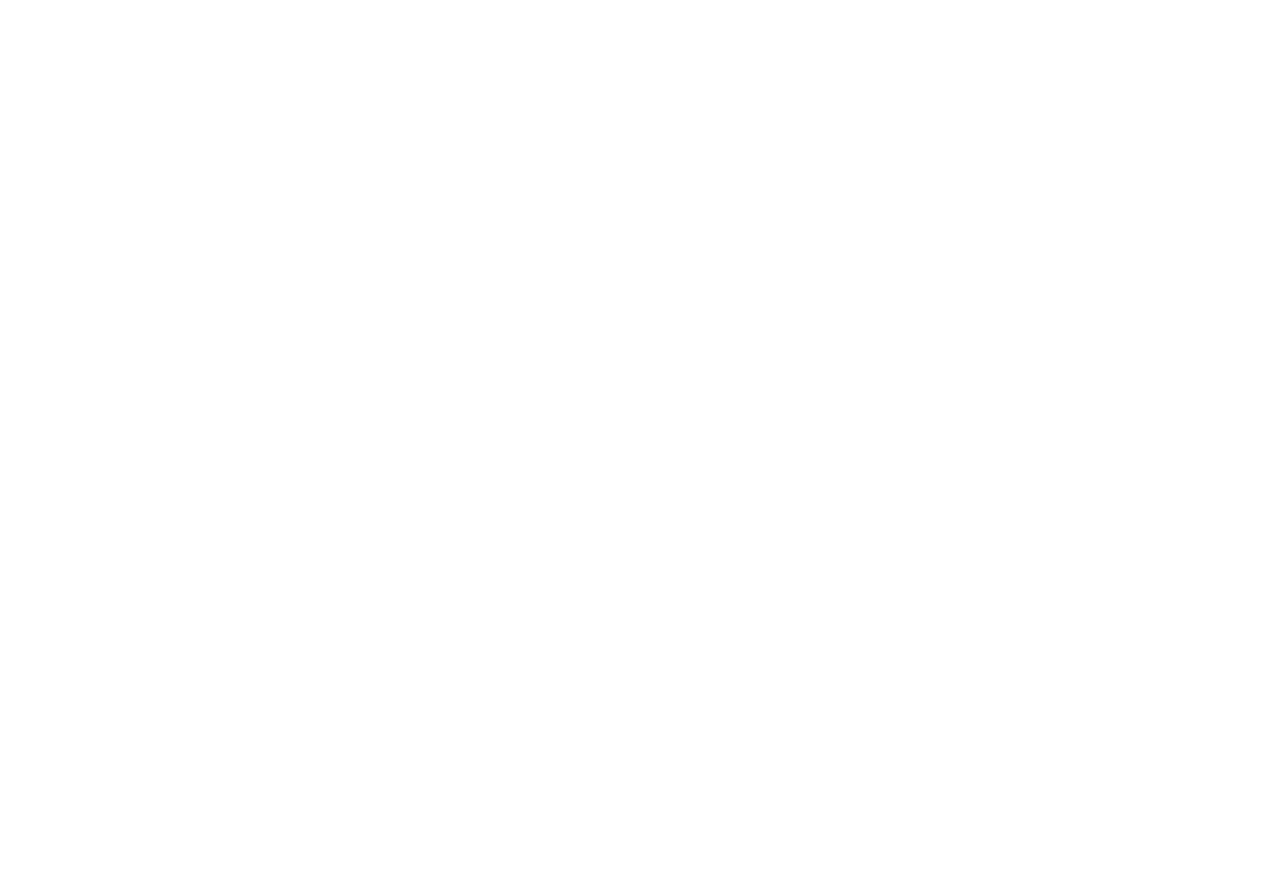
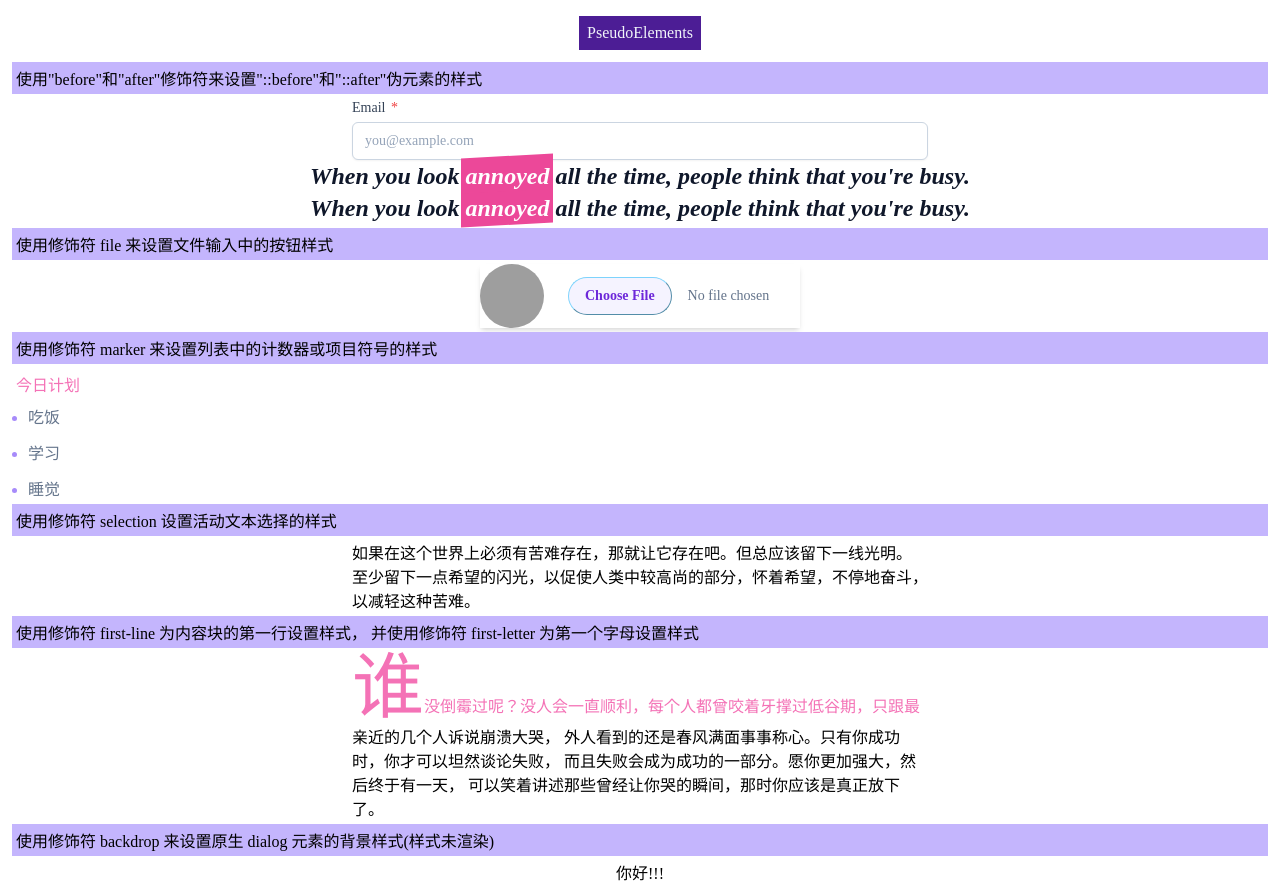
Before and after one commit to yuayuz/tailwindcss-learning, a Vue app: page /PseudoElements in a window 1280 px wide. Before the commit this address had no page. Before the commit the page ends 800 px from the top, so only its background shows below. Built offline with nearby package versions, Linux system fonts and the light colour scheme; grey boxes are pictures that could not be loaded.

Commit message:
add `PseudoElements`

```diff
--- a/src/router/index.ts
+++ b/src/router/index.ts
@@ -1,6 +1,7 @@
 import { createRouter, createWebHistory } from 'vue-router'
 import Home from '@/views/Home.vue'
 import PseudoClasses from '@/views/coreConcepts/PseudoClasses.vue'
+import PseudoElements from '@/views/coreConcepts/PseudoElements.vue'
 
 const router = createRouter({
   history: createWebHistory(import.meta.env.BASE_URL),
@@ -14,6 +15,11 @@ const router = createRouter({
       path: '/PseudoClasses',
       name: 'PseudoClasses',
       component: PseudoClasses
+    },
+    {
+      path: '/PseudoElements',
+      name: 'PseudoElements',
+      component: PseudoElements
     }
   ]
 })
--- a/src/views/Home.vue
+++ b/src/views/Home.vue
@@ -17,6 +17,12 @@ const handleRouter = function (page: string) {
   >
     PseudoClasses
   </button>
+  <button
+    @click="handleRouter('PseudoElements')"
+    class="rounded-full bg-violet-500 text-slate-50 hover:bg-violet-800"
+  >
+    PseudoElements
+  </button>
 </template>
 
 <style scoped>
--- /dev/null
+++ b/src/views/coreConcepts/PseudoElements.vue
@@ -0,0 +1,117 @@
+<script setup lang="ts"></script>
+
+<template>
+  <header class="flex w-full items-center justify-center">
+    <h1 class="m-2 w-min bg-violet-900 p-2 text-slate-100">PseudoElements</h1>
+  </header>
+  <!-- 使用"before"和"after"修饰符来设置"::before"和"::after"伪元素的样式 -->
+  <p class="m-1 bg-violet-300 p-1">
+    使用"before"和"after"修饰符来设置"::before"和"::after"伪元素的样式
+  </p>
+  <label class="mx-auto block max-w-xl">
+    <span
+      class="block text-sm font-medium text-slate-700 after:ml-0.5 after:text-red-500 after:content-['*']"
+    >
+      Email
+    </span>
+    <!-- 占位符文本: 使用修饰符为任何输入或文本区域的占位符文本设置样式 placeholder -->
+    <input
+      type="email"
+      name="email"
+      class="mt-1 block w-full rounded-md border border-slate-300 bg-white px-3 py-2 placeholder-slate-400 shadow-sm focus:border-sky-500 focus:outline-none focus:ring-1 focus:ring-sky-500 sm:text-sm"
+      placeholder="you@example.com"
+    />
+  </label>
+  <!-- 当使用这些修饰符时，Tailwind 会自动content: ''默认添加，因此您不必指定它，除非您想要不同的值 -->
+  <blockquote class="text-center text-2xl font-semibold italic text-slate-900">
+    When you look
+    <span
+      class="relative inline-block before:absolute before:-inset-1 before:block before:-skew-y-3 before:bg-pink-500"
+    >
+      <span class="relative text-white">annoyed</span>
+    </span>
+    all the time, people think that you're busy.
+  </blockquote>
+  <!--
+  值得注意的是，在 Tailwind 项目中，大多数情况下并不需要伪::before元素::after
+  —— 使用真正的 HTML 元素通常更简单。
+  例如，这里是与上面相同的设计，但使用伪元素<span>代替::before，
+  这样更容易阅读，而且代码实际上更少
+  -->
+  <blockquote class="text-center text-2xl font-semibold italic text-slate-900">
+    When you look
+    <span class="relative">
+      <span class="absolute -inset-1 block -skew-y-3 bg-pink-500" aria-hidden="true"></span>
+      <span class="relative text-white">annoyed</span>
+    </span>
+    all the time, people think that you're busy.
+  </blockquote>
+  <!-- before 和 after 用于伪元素的内容,实际上不在 DOM 中且用户无法选择 -->
+
+  <!-- 文件输入按钮: 使用修饰符 file 来设置文件输入中的按钮样式 -->
+  <p class="m-1 bg-violet-300 p-1">使用修饰符 file 来设置文件输入中的按钮样式</p>
+  <form class="mx-auto flex max-w-xs items-center space-x-6 shadow-md">
+    <div class="shrink-0">
+      <img
+        class="h-16 w-16 rounded-full object-cover"
+        src="https://images.unsplash.com/photo-1580489944761-15a19d654956?ixlib=rb-1.2.1&ixid=MnwxMjA3fDB8MHxwaG90by1wYWdlfHx8fGVufDB8fHx8&auto=format&fit=crop&w=1361&q=80"
+        alt="Current profile photo"
+      />
+    </div>
+    <label class="block">
+      <span class="sr-only">Choose profile photo</span>
+      <!-- Tailwind 的边框重置不适用于文件输入按钮。这意味着要为文件输入按钮添加边框，需要使用类明确设置边框样式，file:border-solid就像任何边框宽度实用程序一样 -->
+      <input
+        type="file"
+        class="block w-full text-sm text-slate-500 file:mr-4 file:rounded-full file:border file:border-sky-300 file:bg-violet-50 file:px-4 file:py-2 file:text-sm file:font-semibold file:text-violet-700 hover:file:bg-violet-100"
+      />
+    </label>
+  </form>
+
+  <!-- 列表标记: 使用修饰符 marker 来设置列表中的计数器或项目符号的样式 -->
+  <p class="m-1 bg-violet-300 p-1">使用修饰符 marker 来设置列表中的计数器或项目符号的样式</p>
+  <div>
+    <p class="m-1 p-1 text-pink-400">今日计划</p>
+    <!-- 将marker修饰符设计为可继承的，因此虽然可以直接在元素上使用它<li>，但也可以将其用于父元素，以避免重复 -->
+    <ul role="list" class="list-disc space-y-3 pl-5 text-slate-500 marker:text-violet-400">
+      <li>吃饭</li>
+      <li>学习</li>
+      <li>睡觉</li>
+    </ul>
+  </div>
+
+  <!-- 突出显示的文本: 使用修饰符 selection 设置活动文本选择的样式 -->
+  <p class="m-1 bg-violet-300 p-1">使用修饰符 selection 设置活动文本选择的样式</p>
+  <!-- selection修饰符设计为可继承的，因此可以将其添加到树中的任何位置，并且它将应用于所有后代元素。 -->
+  <div class="mx-auto max-w-xl selection:bg-pink-300 selection:text-slate-50">
+    <p>
+      如果在这个世界上必须有苦难存在，那就让它存在吧。但总应该留下一线光明。
+      至少留下一点希望的闪光，以促使人类中较高尚的部分，怀着希望，不停地奋斗，以减轻这种苦难。
+    </p>
+  </div>
+  <!--
+  首行和首字母: 使用修饰符 first-line 为内容块的第一行设置样式，
+  并使用修饰符 first-letter 为第一个字母设置样式
+  -->
+  <p class="m-1 bg-violet-300 p-1">
+    使用修饰符 first-line 为内容块的第一行设置样式， 并使用修饰符 first-letter 为第一个字母设置样式
+  </p>
+  <p class="mx-auto max-w-xl first-letter:text-7xl first-line:text-pink-400">
+    谁没倒霉过呢？没人会一直顺利，每个人都曾咬着牙撑过低谷期，只跟最亲近的几个人诉说崩溃大哭，
+    外人看到的还是春风满面事事称心。只有你成功时，你才可以坦然谈论失败，
+    而且失败会成为成功的一部分。愿你更加强大，然后终于有一天，
+    可以笑着讲述那些曾经让你哭的瞬间，那时你应该是真正放下了。
+  </p>
+
+  <!-- 对话框: 使用修饰符 backdrop 来设置原生<dialog>元素的背景样式 -->
+  <p class="m-1 bg-violet-300 p-1">
+    使用修饰符 backdrop 来设置原生 dialog 元素的背景样式(样式未渲染)
+  </p>
+  <dialog class="backdrop:bg-violet-500" open>
+    <form method="dialog">你好!!!</form>
+  </dialog>
+</template>
+
+<style scoped>
+@import 'tailwindcss/tailwind.css';
+</style>
```
